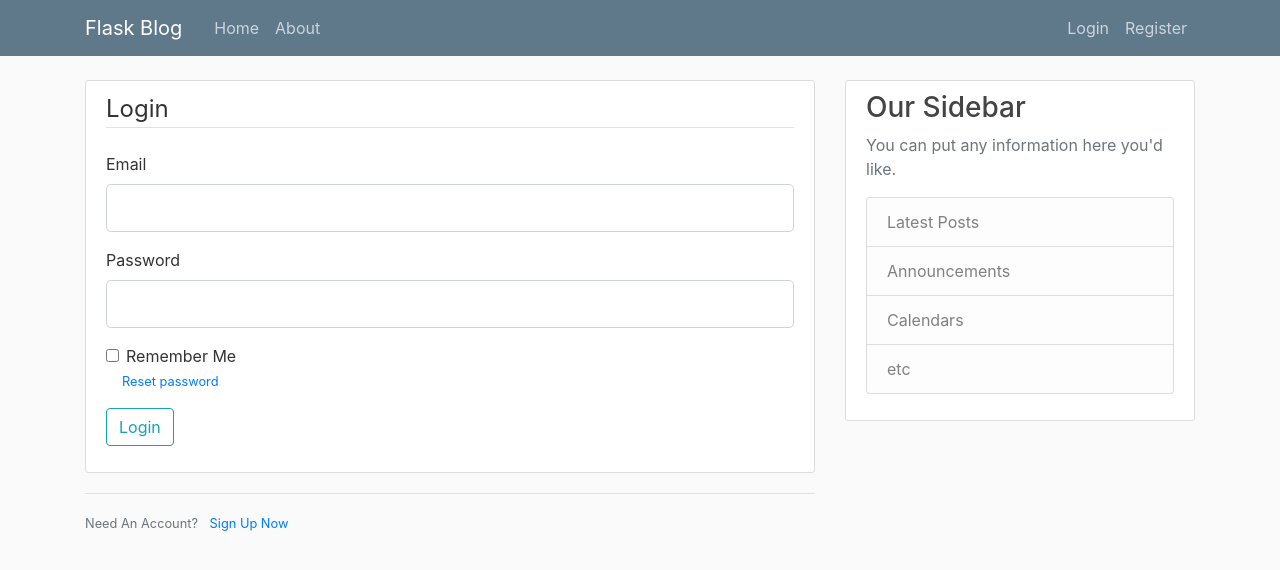
After one commit to ranjithreddy-31/myBlog, a Flask app: page /login in a window 1280 px wide. The commit adds this page. Shown: the top 570 px of the page. Run offline with Flask 3, Linux system fonts and the light colour scheme; some libraries are stand-ins or nearby versions.

Commit message:
added registration and login forms

```diff
--- a/flaskBlog.py
+++ b/flaskBlog.py
@@ -1,5 +1,8 @@
-from flask import Flask, render_template, url_for
+from flask import Flask, render_template, url_for, flash, redirect
+from forms import RegistrationForm, LoginForm
 app = Flask(__name__)
+
+app.config['SECRET_KEY'] = '6ce1b9ddb480ba0beb7a85f7ba4967d7'
 
 posts = [
     {
@@ -25,5 +28,24 @@ def home():
 def about():
     return render_template('about.html', title = "title")
 
+@app.route("/register", methods = ['GET', 'POST'])
+def register():
+    form = RegistrationForm()
+    if form.validate_on_submit():
+        flash(f"Account Created for {form.username.data}!!", 'success')
+        return redirect(url_for('home'))
+    return render_template('register.html', title = "register", form = form)
+
+@app.route("/login", methods = ['GET', 'POST'])
+def login():
+    form = LoginForm()
+    if form.validate_on_submit():
+        if form.email.data == 'grreddy2726@gmail.com' and form.password.data == 'password':
+            flash('You have been logged in!', 'success')
+            return redirect(url_for('home'))
+        else:
+            flash('Unsuccessful login. Please check your password', 'danger')
+    return render_template('login.html', title = "login", form = form)
+
 if __name__ == '__main__':
     app.run(port = 8000,debug = True)
--- /dev/null
+++ b/forms.py
@@ -0,0 +1,17 @@
+from flask_wtf import FlaskForm
+from wtforms import StringField, PasswordField, SubmitField, BooleanField
+from wtforms.validators import DataRequired, Length, Email, EqualTo
+
+class RegistrationForm(FlaskForm):
+    username = StringField('Username',
+                           validators=[DataRequired(), Length(min = 2, max = 20)])
+    email = StringField('Email', validators=[DataRequired(), Email()])
+    password = PasswordField('Password', validators=[DataRequired()])
+    confirm_password = PasswordField('Confirm Password', validators=[DataRequired(), EqualTo('password')])
+    submit = SubmitField('Sign Up')
+
+class LoginForm(FlaskForm):
+    email = StringField('Email', validators=[DataRequired(), Email()])
+    password = PasswordField('Password', validators=[DataRequired()])
+    remember = BooleanField('Remember Me')
+    submit = SubmitField('Login')
--- a/templates/layout.html
+++ b/templates/layout.html
@@ -19,19 +19,19 @@
         <header class="site-header">
             <nav class="navbar navbar-expand-md navbar-dark bg-steel fixed-top">
               <div class="container">
-                <a class="navbar-brand mr-4" href="/">Flask Blog</a>
+                <a class="navbar-brand mr-4" href="{{ url_for('home') }}">Flask Blog</a>
                 <button class="navbar-toggler" type="button" data-toggle="collapse" data-target="#navbarToggle" aria-controls="navbarToggle" aria-expanded="false" aria-label="Toggle navigation">
                   <span class="navbar-toggler-icon"></span>
                 </button>
                 <div class="collapse navbar-collapse" id="navbarToggle">
                   <div class="navbar-nav mr-auto">
-                    <a class="nav-item nav-link" href="/">Home</a>
-                    <a class="nav-item nav-link" href="/about">About</a>
+                    <a class="nav-item nav-link" href="{{ url_for('home') }}">Home</a>
+                    <a class="nav-item nav-link" href="{{ url_for('about') }}">About</a>
                   </div>
                   <!-- Navbar Right Side -->
                   <div class="navbar-nav">
-                    <a class="nav-item nav-link" href="/login">Login</a>
-                    <a class="nav-item nav-link" href="/register">Register</a>
+                    <a class="nav-item nav-link" href="{{ url_for('login') }}">Login</a>
+                    <a class="nav-item nav-link" href="{{ url_for('register') }}">Register</a>
                   </div>
                 </div>
               </div>
@@ -40,6 +40,15 @@
         <main role="main" class="container">
             <div class="row">
               <div class="col-md-8">
+                {% with messages = get_flashed_messages(with_categories=true) %}
+                  {% if messages %}
+                    {% for category, message in messages %}
+                      <div class = "alert alert-{{ category }}">
+                        {{ message }}
+                      </div>
+                    {% endfor %}
+                  {% endif %}
+                {% endwith %}
                 {% block content %}{% endblock %}
               </div>
               <div class="col-md-4">
--- /dev/null
+++ b/templates/login.html
@@ -0,0 +1,53 @@
+{% extends "layout.html" %}
+{% block content %}
+    <div class="content-section">
+        <form method="POST" action="">
+            {{ form.hidden_tag() }}
+            <fieldset class="form-group">
+                <legend class="border-bottom mb-4">Login</legend>
+
+                <div class="form-group">
+                    {{ form.email.label(class="form-control-label") }}
+                    {% if form.email.errors %}
+                        {{ form.email(class="form-control form-control-lg is-invalid") }}
+                        <div class="invalid-feedback">
+                            {% for error in form.email.errors %}
+                                <span>{{ error }}</span>
+                            {% endfor %}
+                        </div>
+                    {% else %}
+                        {{ form.email(class="form-control form-control-lg") }}
+                    {% endif %}
+                </div>
+                <div class="form-group">
+                    {{ form.password.label(class="form-control-label") }}
+                    {% if form.password.errors %}
+                        {{ form.password(class="form-control form-control-lg is-invalid") }}
+                        <div class="invalid-feedback">
+                            {% for error in form.password.errors %}
+                                <span>{{ error }}</span>
+                            {% endfor %}
+                        </div>
+                    {% else %}
+                        {{ form.password(class="form-control form-control-lg") }}
+                    {% endif %}
+                </div>
+                <div class="form-check">
+                    {{ form.remember(class = "form-check-input") }}
+                    {{ form.remember.label(class="form-check-label") }}
+                </div>
+                <small class="text-muted ml-2">
+                    <a class="ml-2" href="#">Reset password</a>
+                </small>
+            </fieldset>
+            <div class="form-group">
+                {{ form.submit(class="btn btn-outline-info") }}
+            </div>
+        </form>
+    </div>
+    <div class="border-top pt-3">
+        <small class="text-muted">
+            Need An Account? <a class="ml-2" href="{{ url_for('register') }}">Sign Up Now</a>
+        </small>
+    </div>
+{% endblock content %}
```
Also changed, not shown: templates/register.html (added, +72 -0 lines).
